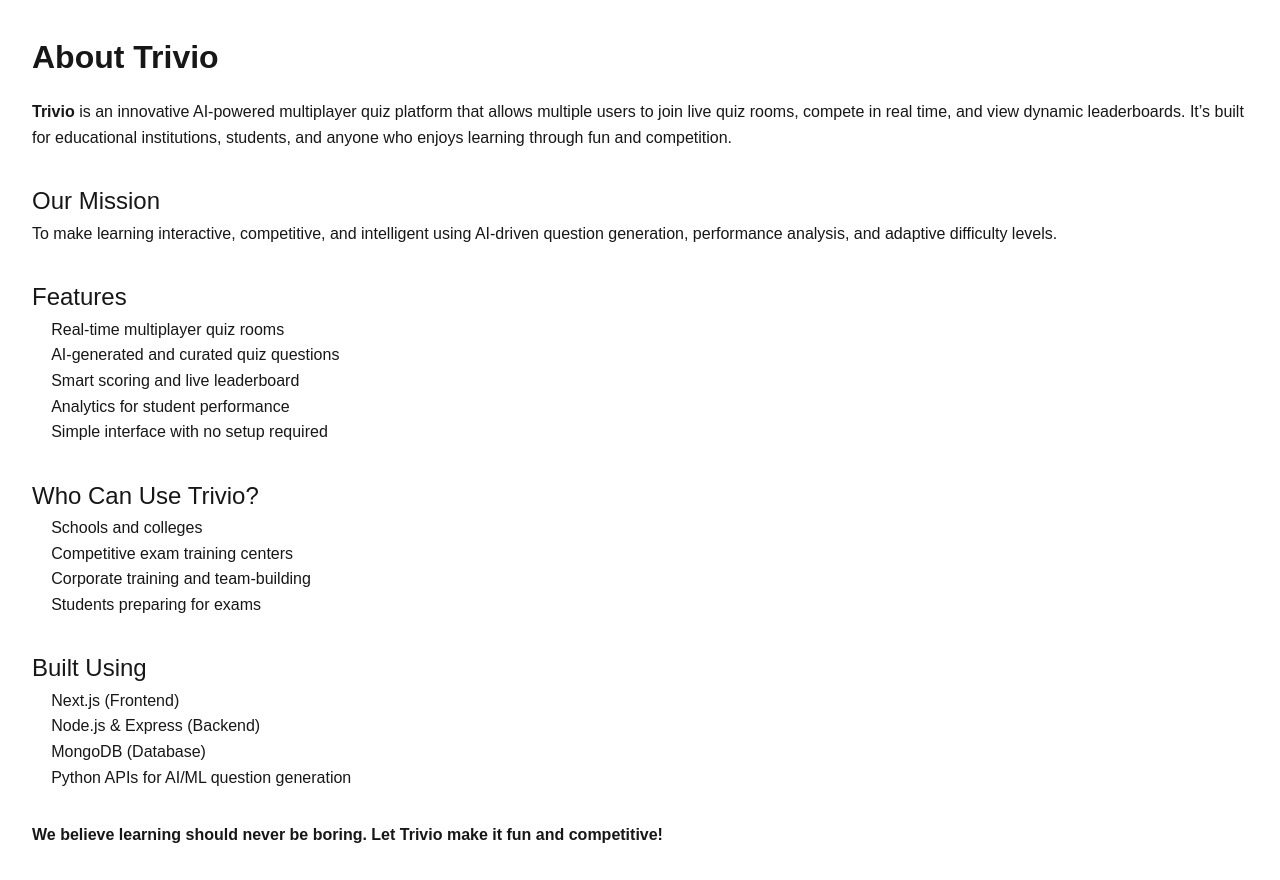
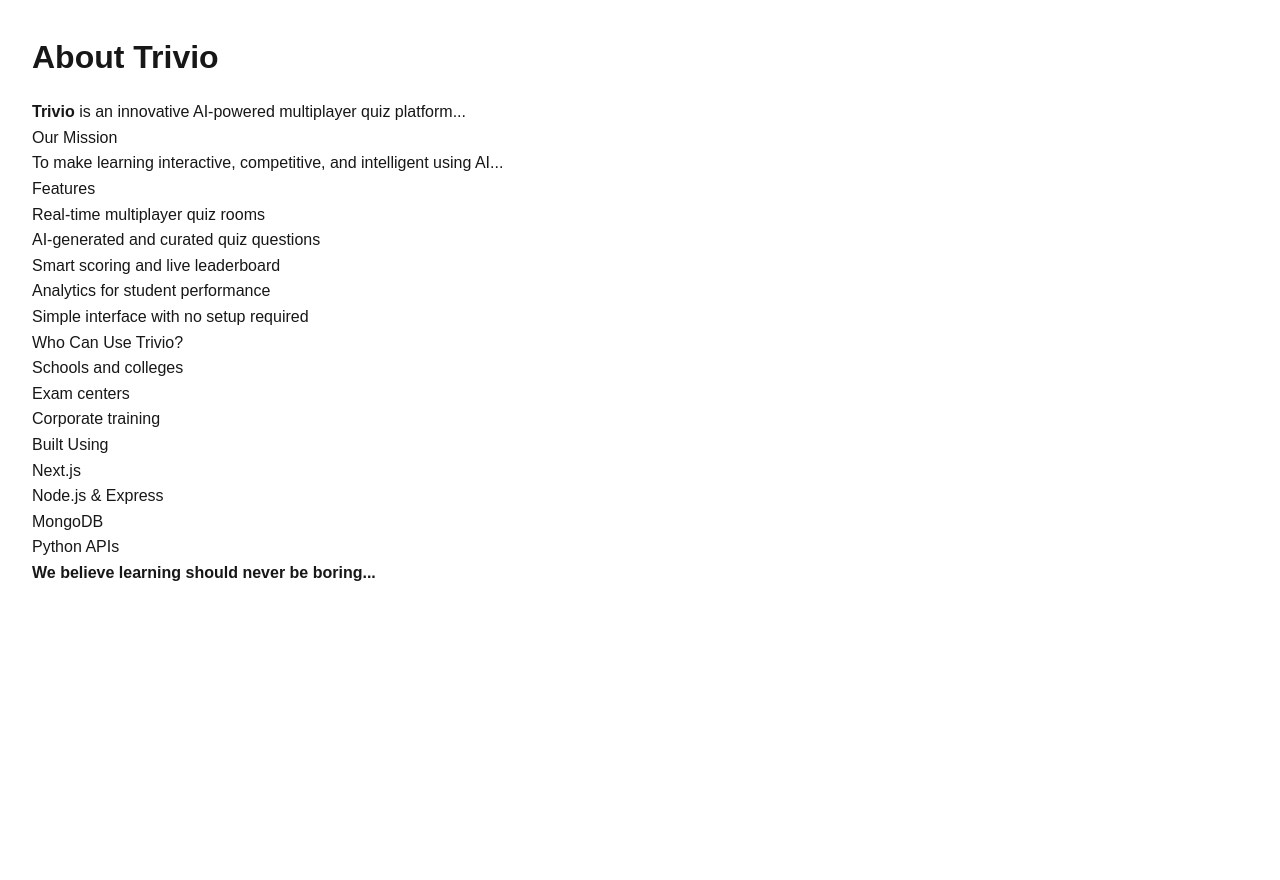
Before and after one commit to Gokul4144/ne, a Next.js app: page /about in a window 1280 px wide. After the commit the page ends 800 px from the top, so only its background shows below. Built offline with nearby package versions, Linux system fonts and the light colour scheme.

Commit message:
Update about.js

```diff
--- a/src/pages/about.js
+++ b/src/pages/about.js
@@ -2,46 +2,33 @@
   return (
     <div style={{ padding: '2rem', fontFamily: 'Arial, sans-serif', lineHeight: '1.6' }}>
       <h1 style={{ fontSize: '2rem', fontWeight: 'bold', marginBottom: '1rem' }}>About Trivio</h1>
-
       <p>
-        <strong>Trivio</strong> is an innovative AI-powered multiplayer quiz platform that allows multiple users to join live quiz rooms,
-        compete in real time, and view dynamic leaderboards. It’s built for educational institutions, students, and anyone who enjoys learning
-        through fun and competition.
+        <strong>Trivio</strong> is an innovative AI-powered multiplayer quiz platform...
       </p>
-
-      <h2 style={{ fontSize: '1.5rem', marginTop: '2rem' }}> Our Mission</h2>
-      <p>
-        To make learning interactive, competitive, and intelligent using AI-driven question generation, performance analysis, and adaptive difficulty levels.
-      </p>
-
-      <h2 style={{ fontSize: '1.5rem', marginTop: '2rem' }}> Features</h2>
-      <ul style={{ paddingLeft: '1.2rem' }}>
+      <h2>Our Mission</h2>
+      <p>To make learning interactive, competitive, and intelligent using AI...</p>
+      <h2>Features</h2>
+      <ul>
         <li>Real-time multiplayer quiz rooms</li>
         <li>AI-generated and curated quiz questions</li>
         <li>Smart scoring and live leaderboard</li>
         <li>Analytics for student performance</li>
         <li>Simple interface with no setup required</li>
       </ul>
-
-      <h2 style={{ fontSize: '1.5rem', marginTop: '2rem' }}> Who Can Use Trivio?</h2>
-      <ul style={{ paddingLeft: '1.2rem' }}>
+      <h2>Who Can Use Trivio?</h2>
+      <ul>
         <li>Schools and colleges</li>
-        <li>Competitive exam training centers</li>
-        <li>Corporate training and team-building</li>
-        <li>Students preparing for exams</li>
+        <li>Exam centers</li>
+        <li>Corporate training</li>
       </ul>
-
-      <h2 style={{ fontSize: '1.5rem', marginTop: '2rem' }}> Built Using</h2>
-      <ul style={{ paddingLeft: '1.2rem' }}>
-        <li>Next.js (Frontend)</li>
-        <li>Node.js & Express (Backend)</li>
-        <li>MongoDB (Database)</li>
-        <li>Python APIs for AI/ML question generation</li>
+      <h2>Built Using</h2>
+      <ul>
+        <li>Next.js</li>
+        <li>Node.js & Express</li>
+        <li>MongoDB</li>
+        <li>Python APIs</li>
       </ul>
-
-      <p style={{ marginTop: '2rem' }}>
-        <strong>We believe learning should never be boring. Let Trivio make it fun and competitive!</strong>
-      </p>
+      <p><strong>We believe learning should never be boring...</strong></p>
     </div>
   );
 }
```
